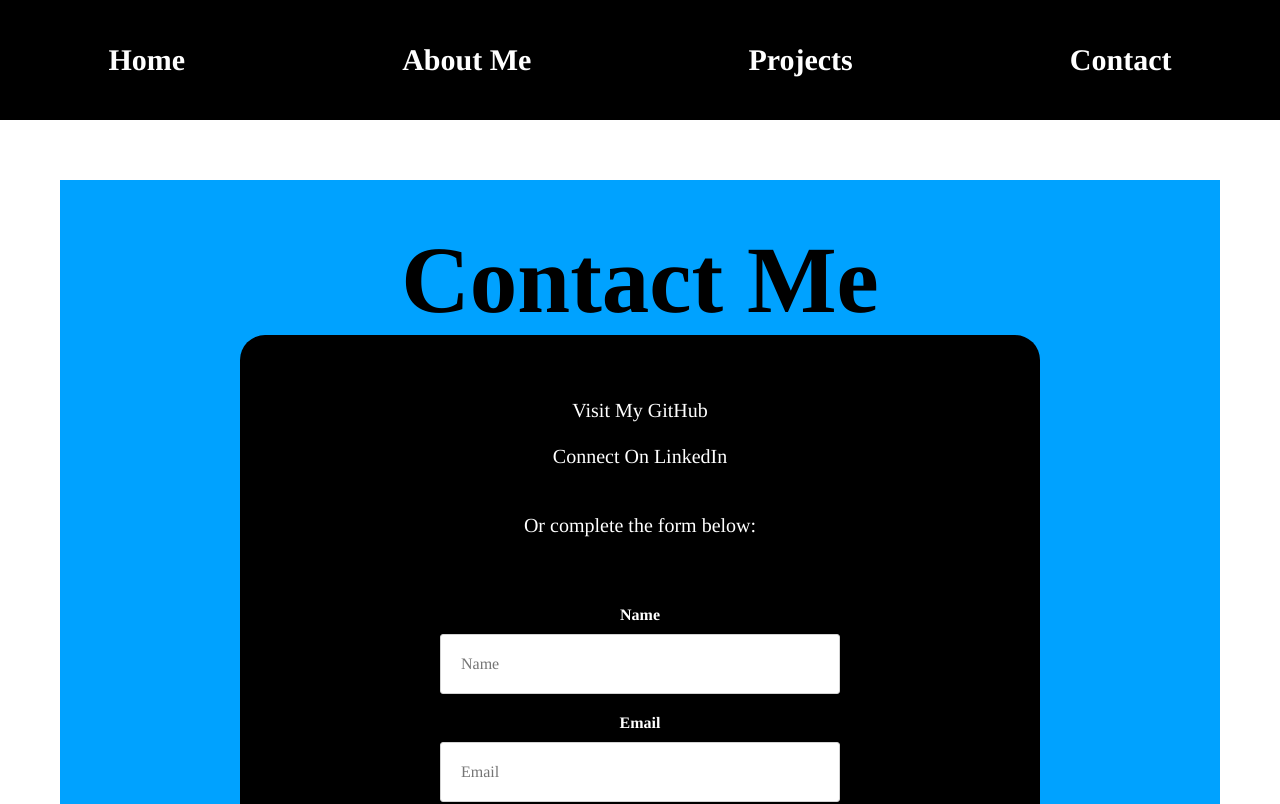
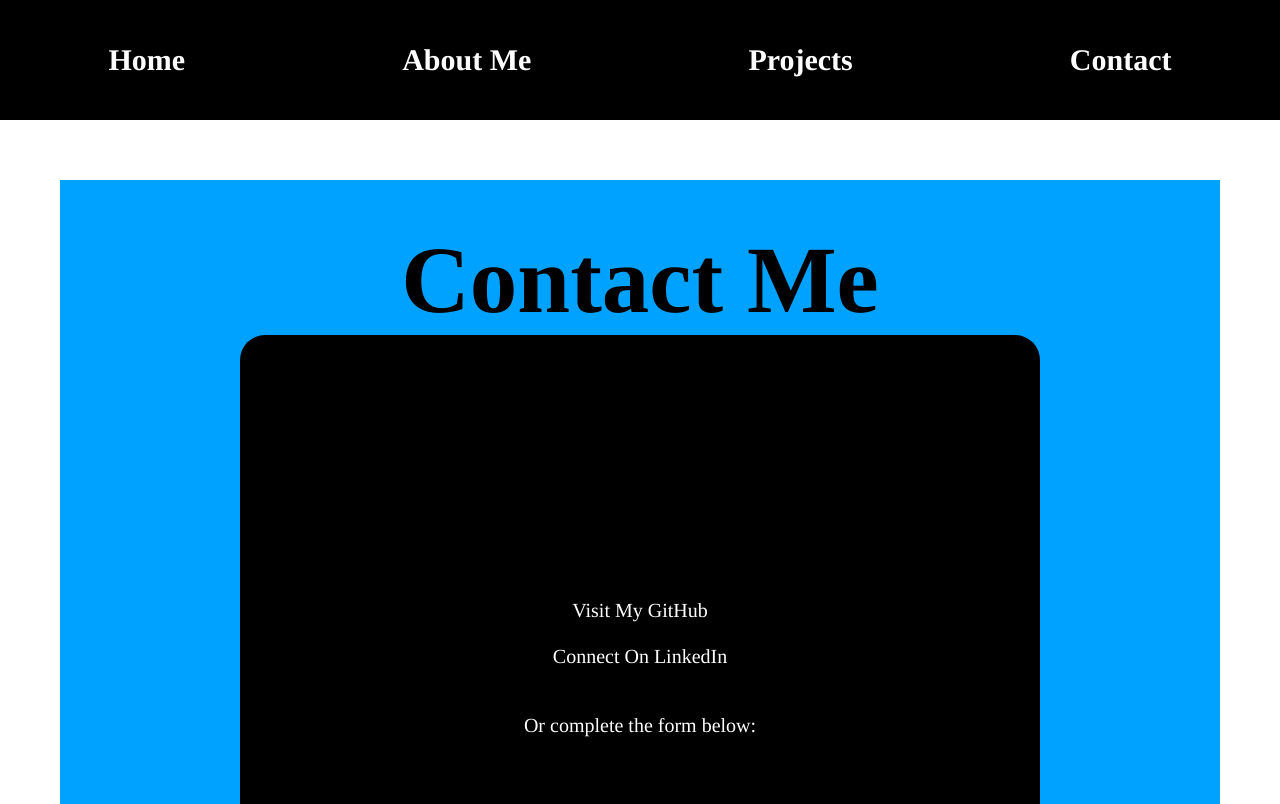
Before and after one commit to ChrisEspinal/chrisespinal.github.io, a React (Create React App) app: page /contact in a window 1280 px wide. Shown: the top 804 px of the page. Built offline with nearby package versions, Linux system fonts and the light colour scheme; what react-animations would draw is missing.

Commit message:
Final Commit

```diff
--- a/src/ContactMe.css
+++ b/src/ContactMe.css
@@ -66,7 +66,7 @@ button {
 }
 
 .form {
-  height: 100vh;
+  height: 150vh;
   width:800px;
   padding: 10px;
   display: flex;
```
